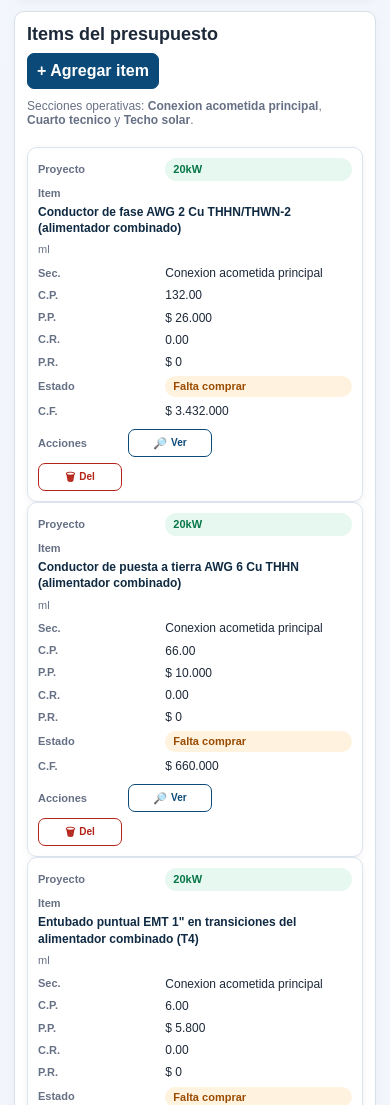
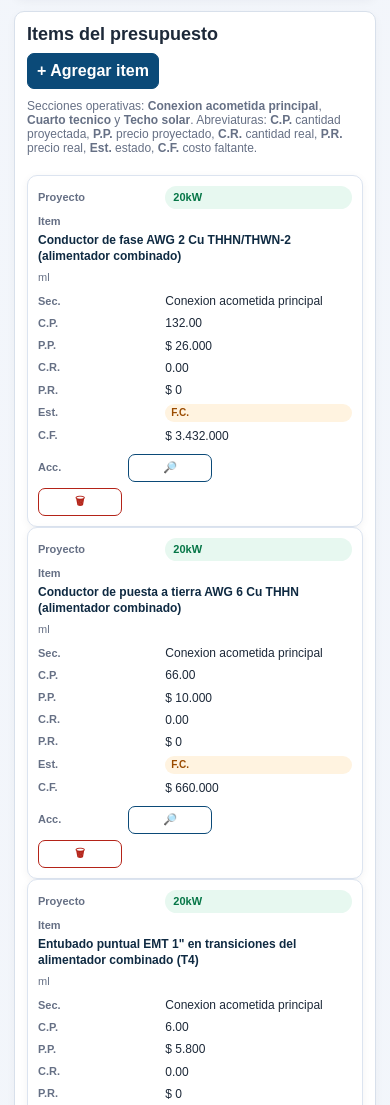
Before and after one commit to GustavoUNAL/SFV_TABAREC, a website built with Vite: page index.html in a window 390 px wide. Shown: the part 1054-2159 px from the top of the page. Built offline with nearby package versions, Linux system fonts and the light colour scheme.

Commit message:
Compactar columnas y estado en tabla para ventanas pequenas.
Se unifican encabezados en iniciales, estados abreviados y botones de accion solo icono en movil para mejorar lectura y orden visual en responsive.

Co-authored-by: Cursor <cursoragent@cursor.com>

```diff
--- a/app.js
+++ b/app.js
@@ -238,8 +238,13 @@ function getStatus(item) {
 }
 
 function statusChip(status) {
-  const labels = { PENDIENTE: "Falta comprar", COMPLETO: "Comprado", EXCESO: "Sobrecomprado" };
-  return `<span class="status-chip ${status.toLowerCase()}">${labels[status]}</span>`;
+  const labels = {
+    PENDIENTE: { full: "Falta comprar", short: "F.C." },
+    COMPLETO: { full: "Comprado", short: "OK" },
+    EXCESO: { full: "Sobrecomprado", short: "EX" },
+  };
+  const current = labels[status] || { full: status, short: status };
+  return `<span class="status-chip ${status.toLowerCase()}"><span class="full">${current.full}</span><span class="short">${current.short}</span></span>`;
 }
 
 function getTotals(item) {
@@ -364,9 +369,9 @@ function renderItemsTable() {
         <td data-label="P.P.">${formatCurrency(item.precioPromedioInternet)}</td>
         <td data-label="C.R.">${toNumber(item.cantidadComprada).toFixed(2)}</td>
         <td data-label="P.R.">${formatCurrency(item.precioReal)}</td>
-        <td data-label="Estado">${statusChip(st)}</td>
+        <td data-label="Est.">${statusChip(st)}</td>
         <td data-label="C.F.">${formatCurrency(Math.max(0, getDifference(item)) * toNumber(item.precioPromedioInternet))}</td>
-        <td data-label="Acciones">
+        <td data-label="Acc.">
           <button type="button" class="ghost icon-btn" data-detail-id="${item.id}" title="Ver detalle">🔎 <span>Ver</span></button>
           <button type="button" class="danger ghost icon-btn" data-delete-id="${item.id}" title="Eliminar">🗑 <span>Del</span></button>
         </td>
--- a/index.html
+++ b/index.html
@@ -69,6 +69,9 @@
       <p class="table-help">
         Secciones operativas: <strong>Conexion acometida principal</strong>,
         <strong>Cuarto tecnico</strong> y <strong>Techo solar</strong>.
+        Abreviaturas: <strong>C.P.</strong> cantidad proyectada, <strong>P.P.</strong> precio proyectado,
+        <strong>C.R.</strong> cantidad real, <strong>P.R.</strong> precio real, <strong>Est.</strong> estado,
+        <strong>C.F.</strong> costo faltante.
       </p>
       <div class="table-wrap">
         <table class="items-table">
@@ -76,14 +79,14 @@
             <tr>
               <th>Proyecto</th>
               <th>Descripcion</th>
-              <th>Seccion operativa</th>
-              <th>Cant. proyectada</th>
-              <th>Precio promedio internet (COP)</th>
-              <th>Cant. real</th>
-              <th>Precio real (COP)</th>
-              <th>Estado</th>
-              <th>Costo faltante</th>
-              <th>Accion</th>
+              <th title="Seccion operativa">Sec.</th>
+              <th title="Cantidad proyectada">C.P.</th>
+              <th title="Precio proyectado promedio internet (COP)">P.P.</th>
+              <th title="Cantidad real">C.R.</th>
+              <th title="Precio real (COP)">P.R.</th>
+              <th title="Estado">Est.</th>
+              <th title="Costo faltante">C.F.</th>
+              <th title="Accion">Acc.</th>
             </tr>
           </thead>
           <tbody id="itemsBody"></tbody>
--- a/styles.css
+++ b/styles.css
@@ -344,6 +344,10 @@ tbody tr:nth-child(even) {
   font-weight: 700;
 }
 
+.status-chip .short {
+  display: none;
+}
+
 .status-chip.pendiente {
   background: #fff3e0;
   color: #9a4b00;
@@ -466,6 +470,16 @@ textarea {
   .item-title {
     font-size: 12px;
   }
+
+  .items-table th,
+  .items-table td {
+    padding: 5px 6px;
+  }
+
+  .status-chip {
+    padding: 2px 6px;
+    font-size: 10px;
+  }
 }
 
 @media (max-width: 760px) {
@@ -528,20 +542,39 @@ textarea {
     content: "Item";
   }
 
-  .items-table td[data-label="Acciones"] {
+  .items-table td[data-label="Acciones"],
+  .items-table td[data-label="Acc."] {
     grid-template-columns: repeat(2, minmax(0, auto));
     justify-content: start;
     gap: 6px;
     margin-top: 4px;
   }
 
-  .items-table td[data-label="Acciones"] button {
+  .items-table td[data-label="Acciones"] button,
+  .items-table td[data-label="Acc."] button {
     width: auto;
     min-height: 28px;
   }
 
   .icon-btn span {
-    font-size: 10px;
+    display: none;
+  }
+
+  .icon-btn {
+    min-width: 28px;
+    width: 28px !important;
+    height: 28px;
+    padding: 0 !important;
+    gap: 0;
+    font-size: 13px;
+  }
+
+  .status-chip .full {
+    display: none;
+  }
+
+  .status-chip .short {
+    display: inline;
   }
 
   .kpis {
```
